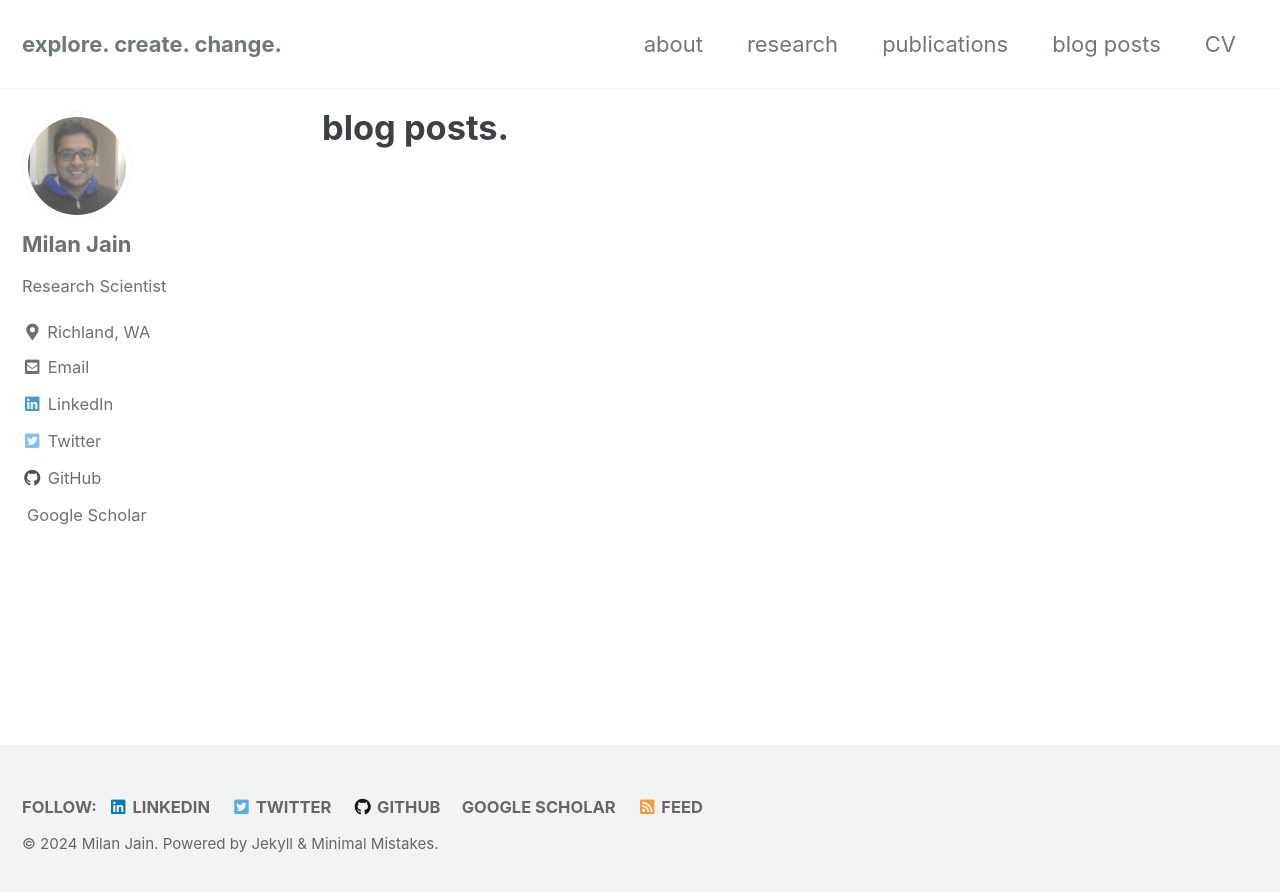
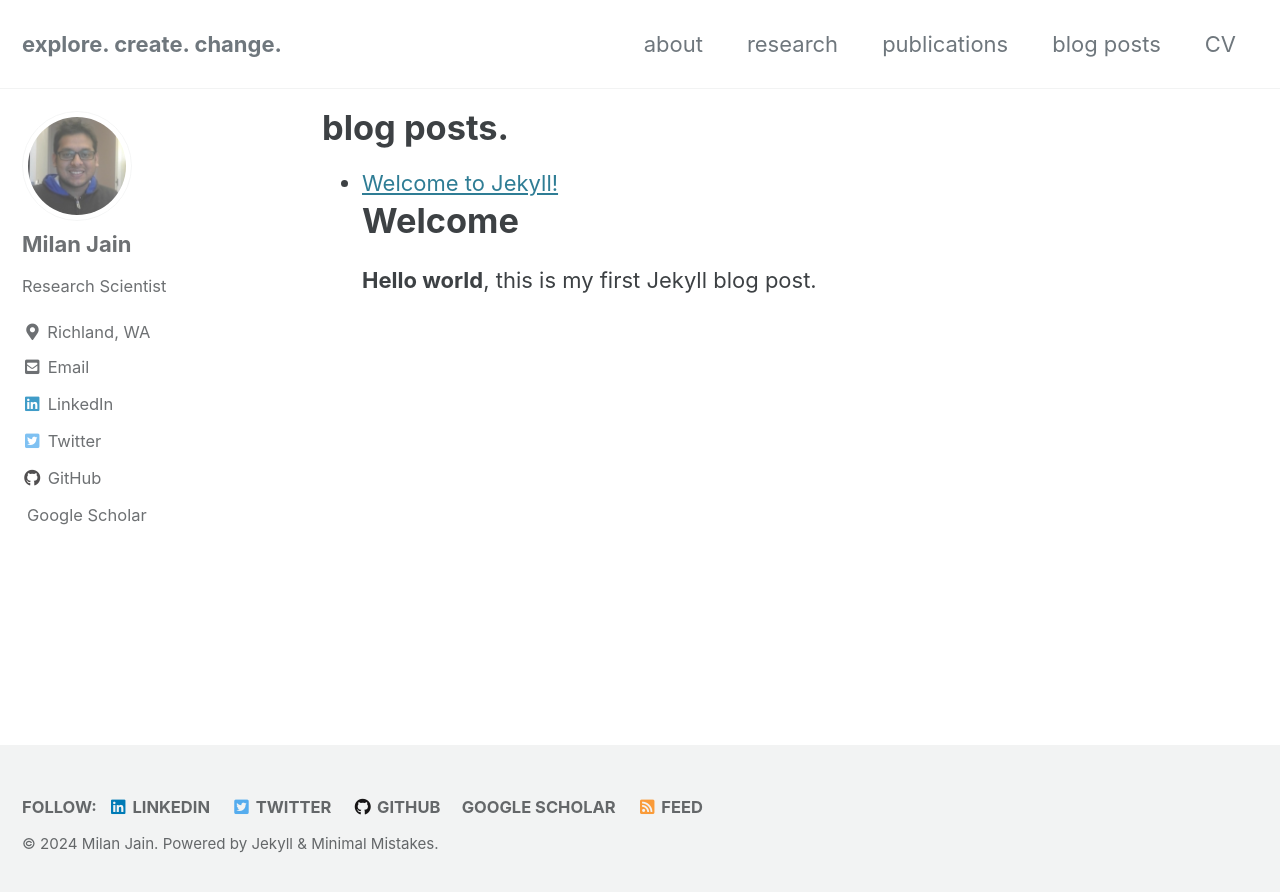
Before and after one commit to jainmilan/jainmilan.github.io, a Jekyll site: the page built from _pages/posts.md, in a window 1280 px wide. Shown: the top 892 px of the page. Built offline with Jekyll 4.4.1, drawn with Linux system fonts in a browser that asks for light colours; cached includes are drawn as plain includes; a style sheet for code colours, icons or effects is not loaded.

Commit message:
jekyll version update

```diff
--- a/_config.yml
+++ b/_config.yml
@@ -11,7 +11,7 @@
 # https://mmistakes.github.io/minimal-mistakes/docs/quick-start-guide/#installing-the-theme
 
 # theme                  : "minimal-mistakes-jekyll"
-remote_theme           : "mmistakes/minimal-mistakes"
+remote_theme           : "mmistakes/minimal-mistakes@4.26.2"
 minimal_mistakes_skin    : "default" # "air", "aqua", "contrast", "dark", "dirt", "neon", "mint", "plum", "sunrise"
 
 # Site Settings
@@ -20,7 +20,7 @@ title                    : "Milan Jain"
 title_separator          : "-"
 subtitle                 : # site tagline that appears below site title in masthead
 name                     : "Milan Jain"
-description              : "Personal webpage for Milan Jain who is a Data Scientist at Pacific Northwest National Laboratory"
+description              : "Personal webpage for Milan Jain who is a Senior Data Scientist at Pacific Northwest National Laboratory"
 url                      : https://jainmilan.github.io # the base hostname & protocol for your site e.g. "https://mmistakes.github.io"
 baseurl                  : # the subpath of your site, e.g. "/blog"
 repository               : jainmilan/jainmilan.github.io # GitHub username/repo-name e.g. "mmistakes/minimal-mistakes"
--- a/_pages/posts.md
+++ b/_pages/posts.md
@@ -4,3 +4,12 @@ layout: archive
 permalink: /blog/
 classes: wide
 ---
+
+<ul>
+  {% for post in site.posts %}
+    <li>
+      <a href="{{ post.url }}">{{ post.title }}</a>
+      {{ post.excerpt }}
+    </li>
+  {% endfor %}
+</ul>
--- /dev/null
+++ b/_posts/2012-09-12-how-to-write-a-blog.md
@@ -0,0 +1,13 @@
+---
+layout: post
+title:  "Welcome to Jekyll!"
+excerpt_separator: <!--more-->
+---
+
+# Welcome
+
+**Hello world**, this is my first Jekyll blog post.
+<!--more-->
+Out-of-excerpt
+
+I hope you like it!
```
Also changed, not shown: README.md (+5 -0 lines).
